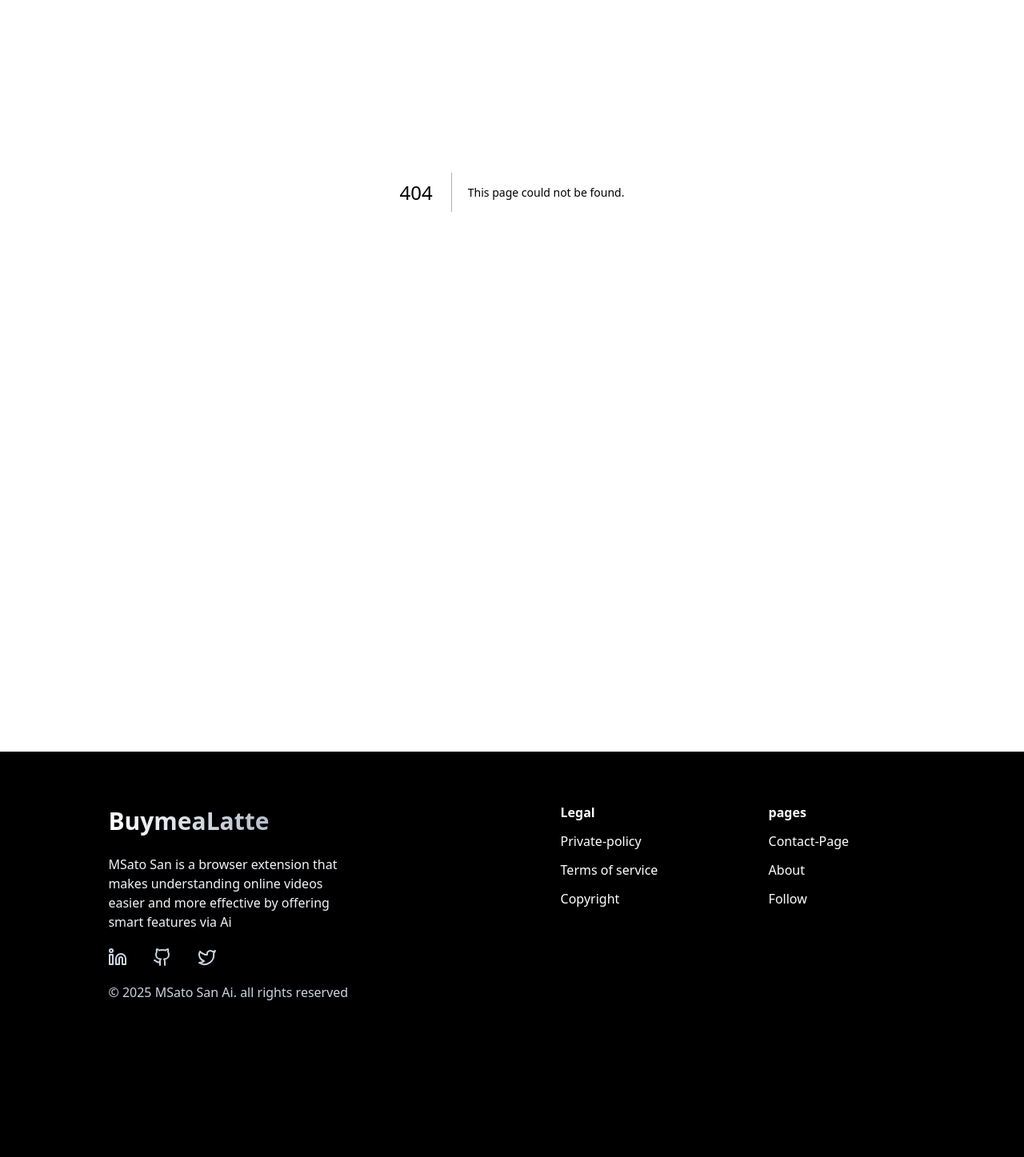
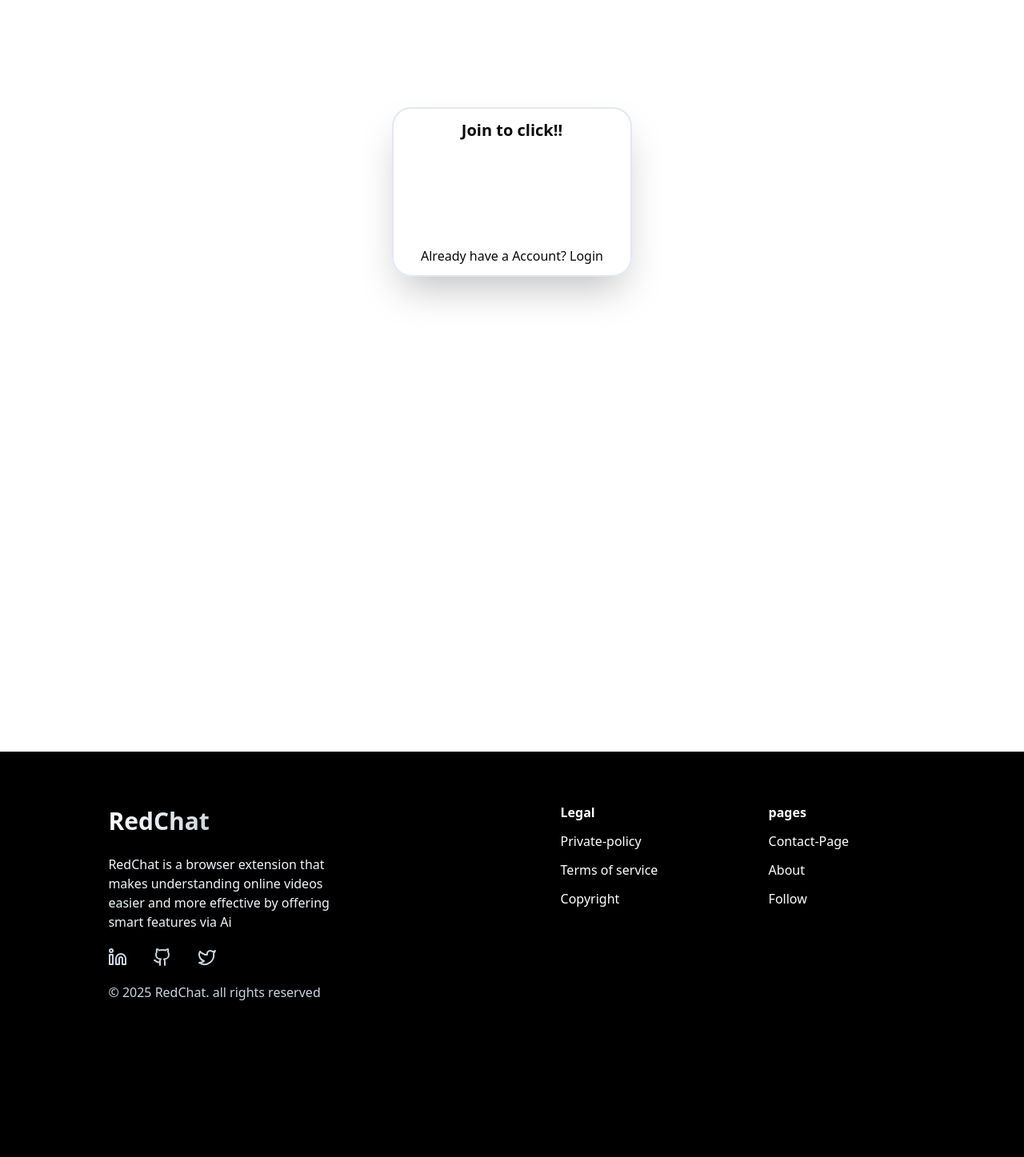
Before and after one commit to SuperexMack/redChat, a Next.js app in the folder client/: page /join in a window 1280 px wide. Before the commit this address had no page. Shown: the part 240-1687 px from the top of the page at 80% size. Built offline with nearby package versions, Linux system fonts and the light colour scheme; no server answers; a web font is replaced by a local one.

Commit message:
Made the hiring page

```diff
--- /dev/null
+++ b/client/app/(Auth)/join/page.tsx
@@ -0,0 +1,32 @@
+"use client";
+
+import { GoogleLogin } from "@react-oauth/google";
+
+export default function () {
+
+  const Signup = () => {
+
+  };
+
+  return (
+    <>
+      <div className="w-full h-screen flex items-center justify-center">
+        <div className="w-[300px] rounded-3xl border-2 border-slate-200 h-auto flex flex-col items-center p-3 backdrop-blur-lg shadow-2xl bg-white/5">
+          <h1 className="font-bold text-[20px]">Join to click!!</h1>
+
+          <div className="w-full h-auto flex items-center justify-center mt-[50px]">
+            <GoogleLogin
+              onSuccess={Signup}
+              onError={() => {
+                console.log("Login Failed");
+              }}
+            />
+          </div>
+
+          <h1 className="text-center mt-[40px] font-medium">Already have a Account? Login</h1>
+
+        </div>
+      </div>
+    </>
+  );
+}
--- a/client/app/Components/Footer.tsx
+++ b/client/app/Components/Footer.tsx
@@ -7,14 +7,14 @@ export default function Footer({myref}:any){
         <div ref={myref} className="w-full bg-black hover:cursor-pointer h-auto p-3 mt-[300px] z-40 flex flex-col items-center">
             <div className="md:w-[90%] w-full h-[90%] mt-6 flex justify-around md:flex flex-wrap">
 
-               {/* First Box */}
+
                <div className="w-[500px]  h-full p-7  flex flex-col space-y-5">
-                  <h1 className="text-[30px] font-bold bg-gradient-to-r from-white to-slate-500 bg-clip-text text-transparent">BuymeaLatte</h1>
+                  <h1 className="text-[30px] font-bold bg-gradient-to-r from-white to-slate-500 bg-clip-text text-transparent">RedChat</h1>
 
                   <div className="md:w-[70%] w-full">
 
                   <p className="text-slate-100 ">
-                    MSato San is a browser extension that makes understanding online videos easier and more effective by offering smart features via Ai
+                    RedChat is a browser extension that makes understanding online videos easier and more effective by offering smart features via Ai
                   </p>
 
                   </div>
@@ -26,13 +26,13 @@ export default function Footer({myref}:any){
                   </div>
 
                   <div>
-                    <p className="text-slate-300">&copy; {new Date().getFullYear()} MSato San Ai. all rights reserved</p>
+                    <p className="text-slate-300">&copy; {new Date().getFullYear()} RedChat. all rights reserved</p>
                   </div>
 
 
                </div>
 
-               {/* Second Box */}
+
 
                <div className="w-[500px] h-full flex space-x-5">
 
@@ -56,8 +56,6 @@ export default function Footer({myref}:any){
             </div>
 
 
-            {/* Name of the Website Again */}
-
             <div className="w-full h-auto mt-7 overflow-hidden flex items-center justify-center">
               <h1 className="font-bold md:text-[120px] sm:text-[100px] text-[50px] text-center mt-10 md:mt-24 bg-gradient-to-b from-neutral-950 to-yellow-200 bg-clip-text text-transparent">RedChat</h1>
             </div>
--- a/client/app/layout.tsx
+++ b/client/app/layout.tsx
@@ -2,6 +2,7 @@ import type { Metadata } from "next";
 import "./globals.css";
 import { Navbar } from "./Components/Navbar";
 import Footer from "./Components/Footer";
+import { GoogleOAuthProvider } from '@react-oauth/google';
 
 
 
@@ -20,9 +21,11 @@ export default function RootLayout({
       <body
         className={`antialiased`}
       >
+      <GoogleOAuthProvider clientId={process.env.NEXT_PUBLIC_PUBLIC_KEY || ""}>
       <Navbar></Navbar>
         {children}
       <Footer></Footer>
+      </GoogleOAuthProvider>
       </body>
     </html>
   );
--- a/client/app/roomsection/page.tsx
+++ b/client/app/roomsection/page.tsx
@@ -82,7 +82,7 @@ export default function() {
 
         <div className="w-full h-auto p-2 text-center">
 
-        <p className="text-[30px] font-bold mt-5"> Welcome! to Redchat</p>
+        <p className="text-[30px] font-bold mt-5"> Welcome to Redchat !</p>
 
         <p className="text-center main-landing-text border border-slate-200 p-3 text-[23px] font-medium rounded-2xl mt-[20px]">
           Welcome! to Redchat so this is the platform where
--- a/client/package.json
+++ b/client/package.json
@@ -10,6 +10,7 @@
   },
   "dependencies": {
     "@gsap/react": "^2.1.2",
+    "@react-oauth/google": "^0.12.2",
     "class-variance-authority": "^0.7.1",
     "clsx": "^2.1.1",
     "gsap": "^3.13.0",
```
Also changed, not shown: 1 other file (tests, documents, lock files or other folders).
